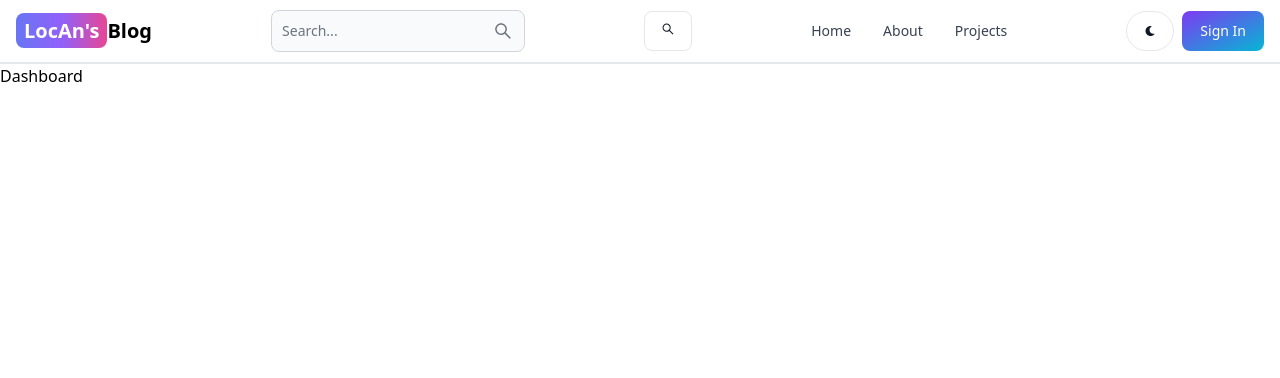
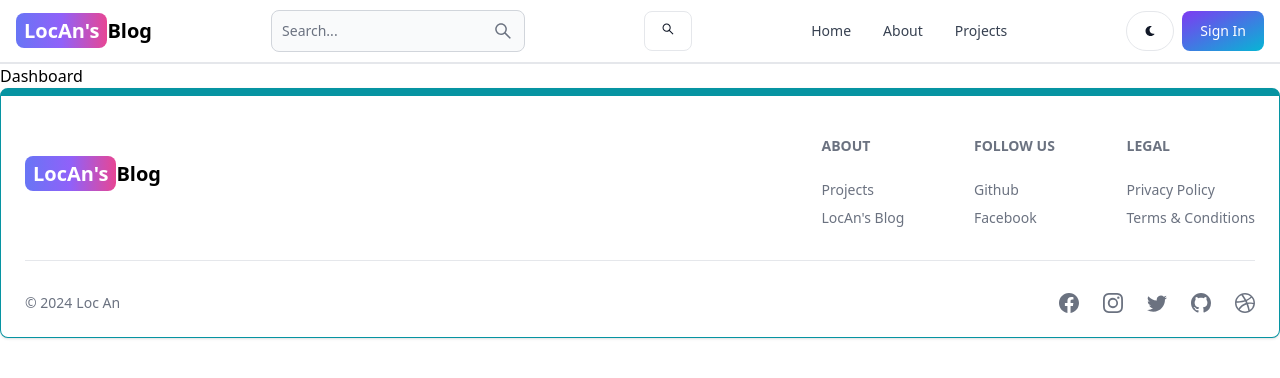
Before and after one commit to locan1106/MERN-Blog, a React (Vite) app in the folder frontend/: page /dashboard in a window 1280 px wide. Shown: the top 378 px of the page. Built offline with nearby package versions, Linux system fonts and the light colour scheme.

Commit message:
create footer

```diff
--- a/frontend/src/App.jsx
+++ b/frontend/src/App.jsx
@@ -6,6 +6,7 @@
 import Dashboard from "./pages/Dashboard";
 import Projects from "./pages/Projects";
 import Header from "./components/Header";
+import Footer from "./components/Footer";
 
 const App = () => {
 	return (
@@ -19,6 +20,7 @@
 				<Route path="/projects" element={<Projects />} />
 				<Route path="/dashboard" element={<Dashboard />} />
 			</Routes>
+			<Footer />
 		</BrowserRouter>
 	);
 };
--- /dev/null
+++ b/frontend/src/components/Footer.jsx
@@ -0,0 +1,100 @@
+import { Footer } from "flowbite-react";
+import { Link } from "react-router-dom";
+import {
+	BsDribbble,
+	BsFacebook,
+	BsGithub,
+	BsInstagram,
+	BsTwitter,
+} from "react-icons/bs";
+
+const FooterCom = () => {
+	return (
+		<Footer container className="border border-t-8 border-teal-500">
+			<div className="w-full max-w-7xl mx-auto">
+				<div className="grid w-full justify-between sm:flex md:grid-cols-1">
+					<div className="flex md:items-center md:justify-center">
+						<Link
+							to="/"
+							className="self-center whitespace-nowrap text-lg sm:text-xl font-semibold dark:text-white">
+							<span className="px-2 py-1 bg-gradient-to-r from-indigo-500 via-purple-500 to-pink-500 rounded-lg text-white">
+								LocAn&apos;s
+							</span>
+							Blog
+						</Link>
+					</div>
+					<div className="grid mt-4 sm:mt-0 grid-cols-2 gap-3 sm:mt-4 sm:grid-cols-3 sm:gap-6">
+						<div>
+							<Footer.Title title="ABOUT" />
+							<Footer.LinkGroup col>
+								<Footer.Link href="#" target="_blank" rel="noopener noreferrer">
+									Projects
+								</Footer.Link>
+							</Footer.LinkGroup>
+							<Footer.LinkGroup col>
+								<Footer.Link
+									href="/"
+									className="mt-2"
+									rel="noopener noreferrer">
+									LocAn&apos;s Blog
+								</Footer.Link>
+							</Footer.LinkGroup>
+						</div>
+						<div>
+							<Footer.Title title="FOLLOW US" />
+							<Footer.LinkGroup col>
+								<Footer.Link
+									href="https://github.com/locan1106"
+									target="_blank"
+									rel="noopener noreferrer">
+									Github
+								</Footer.Link>
+							</Footer.LinkGroup>
+							<Footer.LinkGroup col>
+								<Footer.Link
+									href="#"
+									className="mt-2"
+									rel="noopener noreferrer">
+									Facebook
+								</Footer.Link>
+							</Footer.LinkGroup>
+						</div>
+						<div>
+							<Footer.Title title="LEGAL" />
+							<Footer.LinkGroup col>
+								<Footer.Link href="#" rel="noopener noreferrer">
+									Privacy Policy
+								</Footer.Link>
+							</Footer.LinkGroup>
+							<Footer.LinkGroup col>
+								<Footer.Link
+									href="#"
+									className="mt-2"
+									rel="noopener noreferrer">
+									Terms & Conditions
+								</Footer.Link>
+							</Footer.LinkGroup>
+						</div>
+					</div>
+				</div>
+				<Footer.Divider />
+				<div className="w-full flex items-center justify-between">
+					<Footer.Copyright
+						href="#"
+						by="Loc An"
+						year={new Date().getFullYear()}
+					/>
+					<div className="flex gap-6 sm:mt-0 mt-4 sm:justify-center">
+						<Footer.Icon href="#" icon={BsFacebook} />
+						<Footer.Icon href="#" icon={BsInstagram} />
+						<Footer.Icon href="#" icon={BsTwitter} />
+						<Footer.Icon href="https://github.com/locan1106" icon={BsGithub} />
+						<Footer.Icon href="#" icon={BsDribbble} />
+					</div>
+				</div>
+			</div>
+		</Footer>
+	);
+};
+
+export default FooterCom;
```
